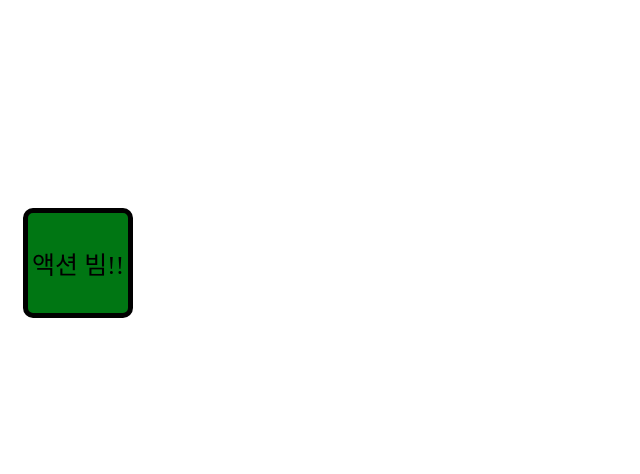
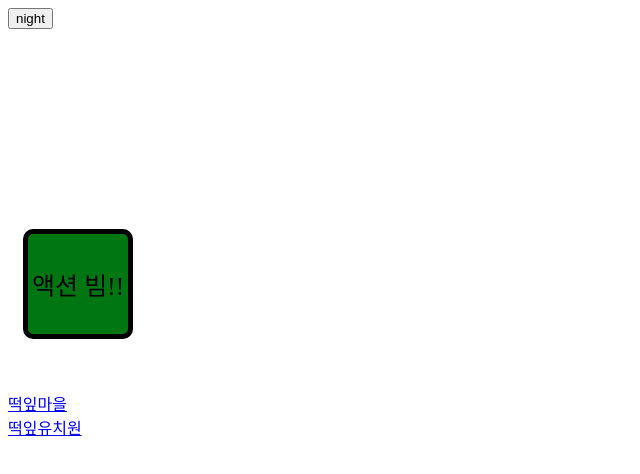
Before and after one commit to HEO7777/my-first-web-site, a plain HTML site: page index.html in a window 1280 px wide. Shown: the whole page, without its empty margins (0-640 px from the left). Drawn offline with Linux system fonts and the light colour scheme.

Commit message:
놀이터

```diff
--- a/index.html
+++ b/index.html
@@ -3,6 +3,30 @@
     <head>
         <meta charset="utf-8">
         <title>PlayGround</title>
+        <script>
+            function nightDayHandler(self) {
+                var a_lst = document.querySelectorAll('a');
+                var i = 0;
+                var target = document.querySelector('body').style;
+                if (self.value === 'night') {
+                    target.backgroundColor = 'black';
+                    target.color = 'white';
+                    self.value = 'day';
+                    while (i < a_lst.length) {
+                        a_lst[i].style.color = 'powderblue';
+                        i++;
+                    }
+                } else {
+                    target.backgroundColor = 'white';
+                    target.color = 'black';
+                    self.value = 'night';
+                    while (i < a_lst.length) {
+                        a_lst[i].style.color = 'blue';
+                        i++;
+                    }
+                }
+            }
+        </script>
         <style>
             @keyframes example {
                 0%   {background-color:red; left:0px; top:0px;}
@@ -26,16 +50,12 @@
         </style>
     </head>
     <body>
+        <input id="night_day" type="button" value="night" onclick="nightDayHandler(this);">
         <div onclick="alert('까꿍!!!!!!!!!!!!!!!!!!')">
-            <h>
                 액션 빔!!
-            </h>
         </div>
-        <br><br><br><br><br><br><br><br><br>
-        <br><br><br><br><br><br><br><br><br>
-        <br><br><br><br><br><br><br><br><br><br>
-        <br><br><br><br><br><br><br><br><br><br>
-        <br><br><br><br><br><br><br><br><br><br>
-        <br><br><br><br><br><br><br><br><br><br>
+        <br><br><br><br><br><br><br><br><br><br><br><br><br><br>
+        <a href="vilage.html">떡잎마을</a><br>
+        <a href="kindergarten.html">떡잎유치원</a>
     </body>
 </html>
```
Also changed, not shown: kindergarten.html (added, +3 -0 lines), vilage.html (added, +3 -0 lines).
